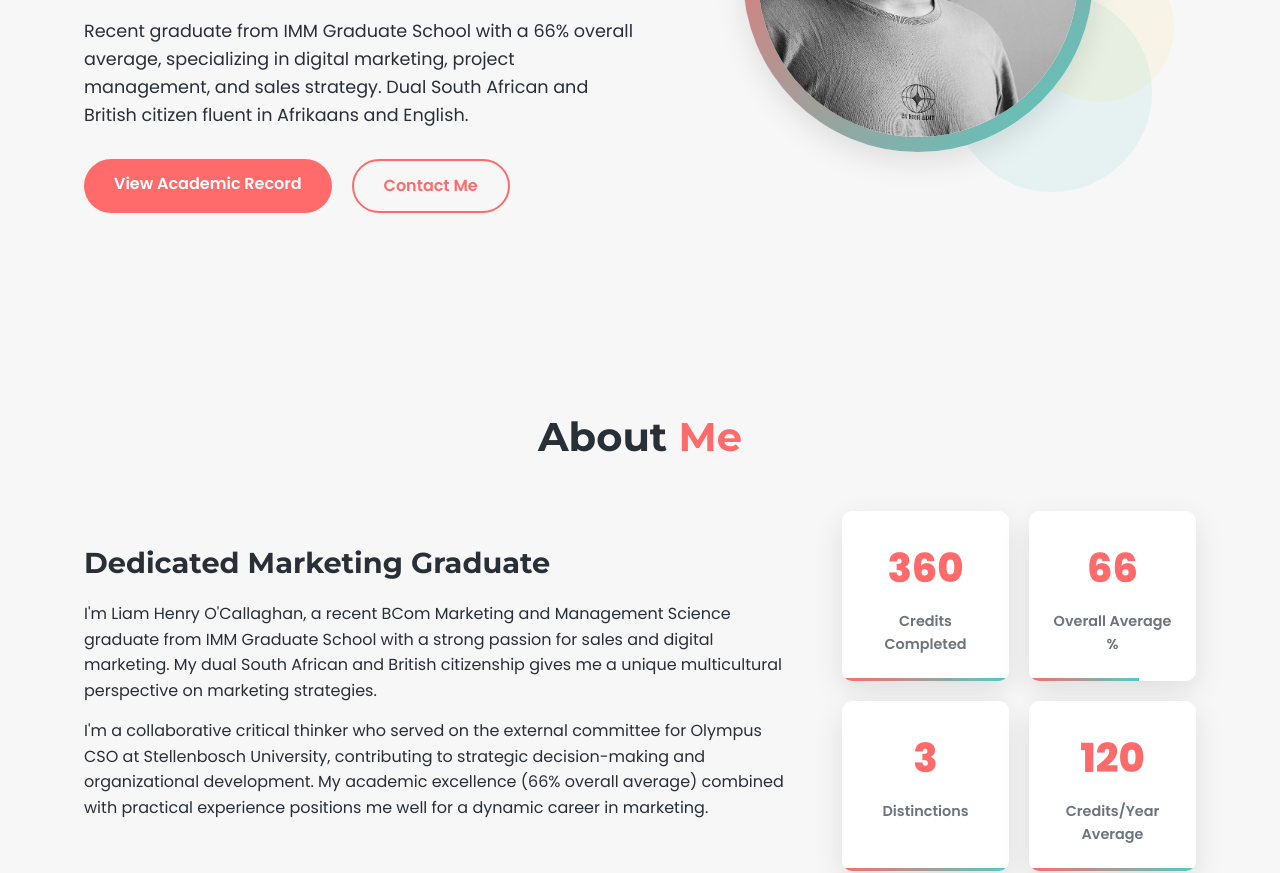
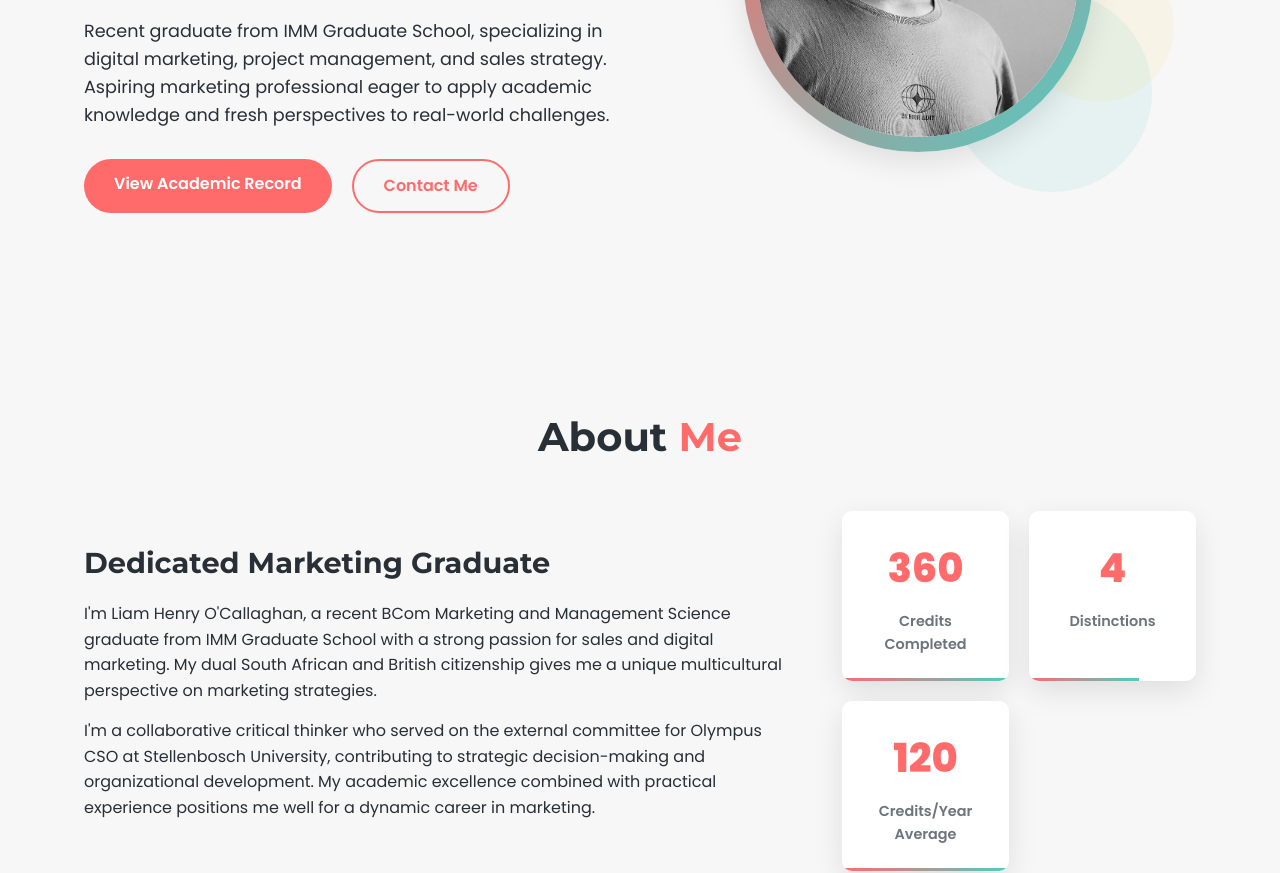
Before and after one commit to Liamocal21/liam-marketing-portfolio, a plain HTML site: page index.html in a window 1280 px wide. Shown: the part 448-1321 px from the top of the page. Drawn offline with Linux system fonts and the light colour scheme.

Commit message:
Add files via upload

```diff
--- a/index.html
+++ b/index.html
@@ -44,8 +44,9 @@
                 </h1>
                 <h2 class="hero-subtitle">Liam Henry O'Callaghan</h2>
                 <p class="hero-description">
-                    Recent graduate from IMM Graduate School with a 66% overall average, specializing in digital marketing,
-                    project management, and sales strategy. Dual South African and British citizen fluent in Afrikaans and English.
+                    Recent graduate from IMM Graduate School, specializing in digital marketing,
+                    project management, and sales strategy. Aspiring marketing professional eager to apply academic knowledge
+                    and fresh perspectives to real-world challenges.
                 </p>
                 <div class="hero-buttons">
                     <a href="#qualifications" class="btn btn-primary">View Academic Record</a>
@@ -83,7 +84,7 @@
                     </p>
                     <p>
                         I'm a collaborative critical thinker who served on the external committee for Olympus CSO at Stellenbosch University,
-                        contributing to strategic decision-making and organizational development. My academic excellence (66% overall average)
+                        contributing to strategic decision-making and organizational development. My academic excellence
                         combined with practical experience positions me well for a dynamic career in marketing.
                     </p>
 
@@ -94,11 +95,7 @@
                         <div class="stat-label">Credits Completed</div>
                     </div>
                     <div class="stat-card">
-                        <div class="stat-number" data-target="66">0</div>
-                        <div class="stat-label">Overall Average %</div>
-                    </div>
-                    <div class="stat-card">
-                        <div class="stat-number" data-target="3">0</div>
+                        <div class="stat-number" data-target="4">0</div>
                         <div class="stat-label">Distinctions</div>
                     </div>
                     <div class="stat-card">
```
